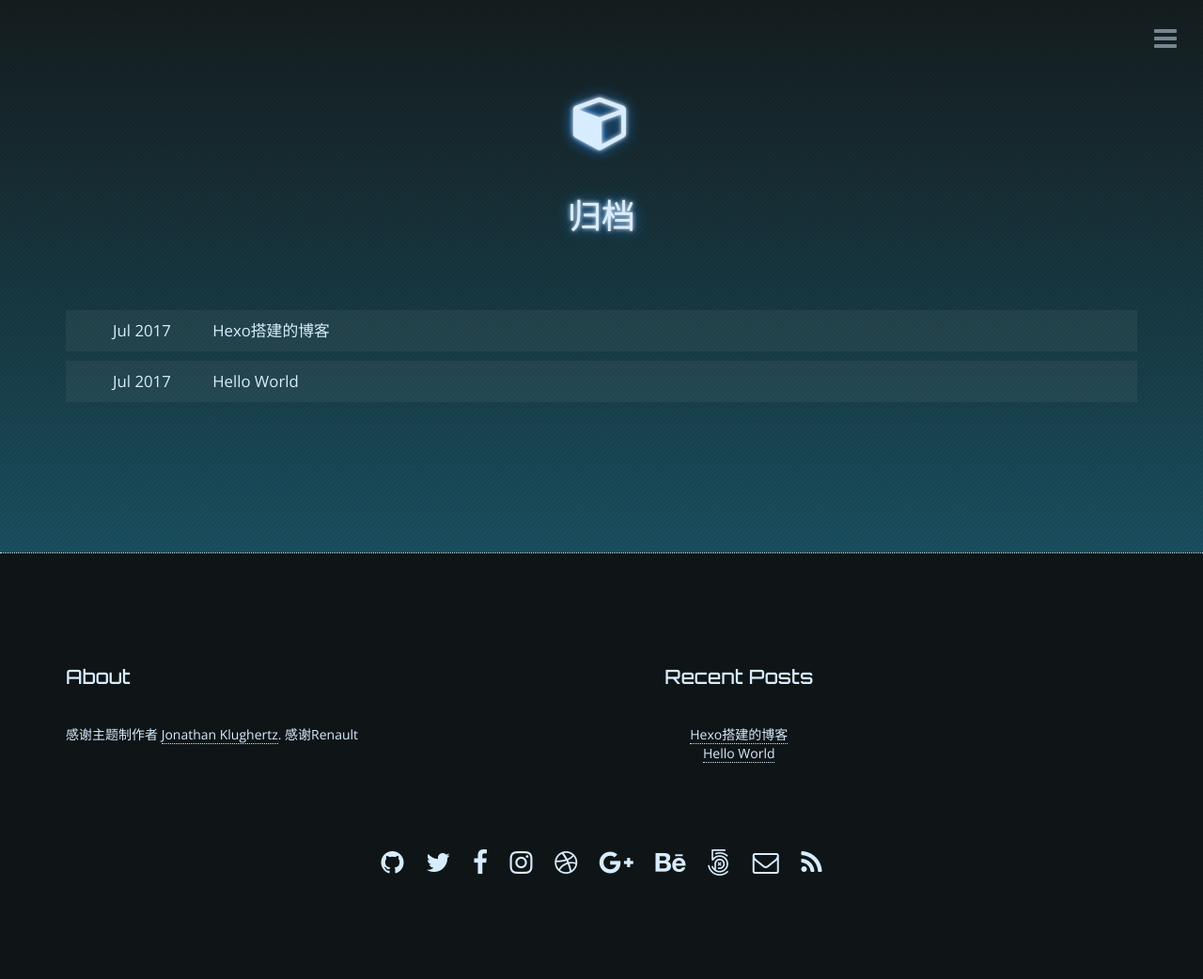
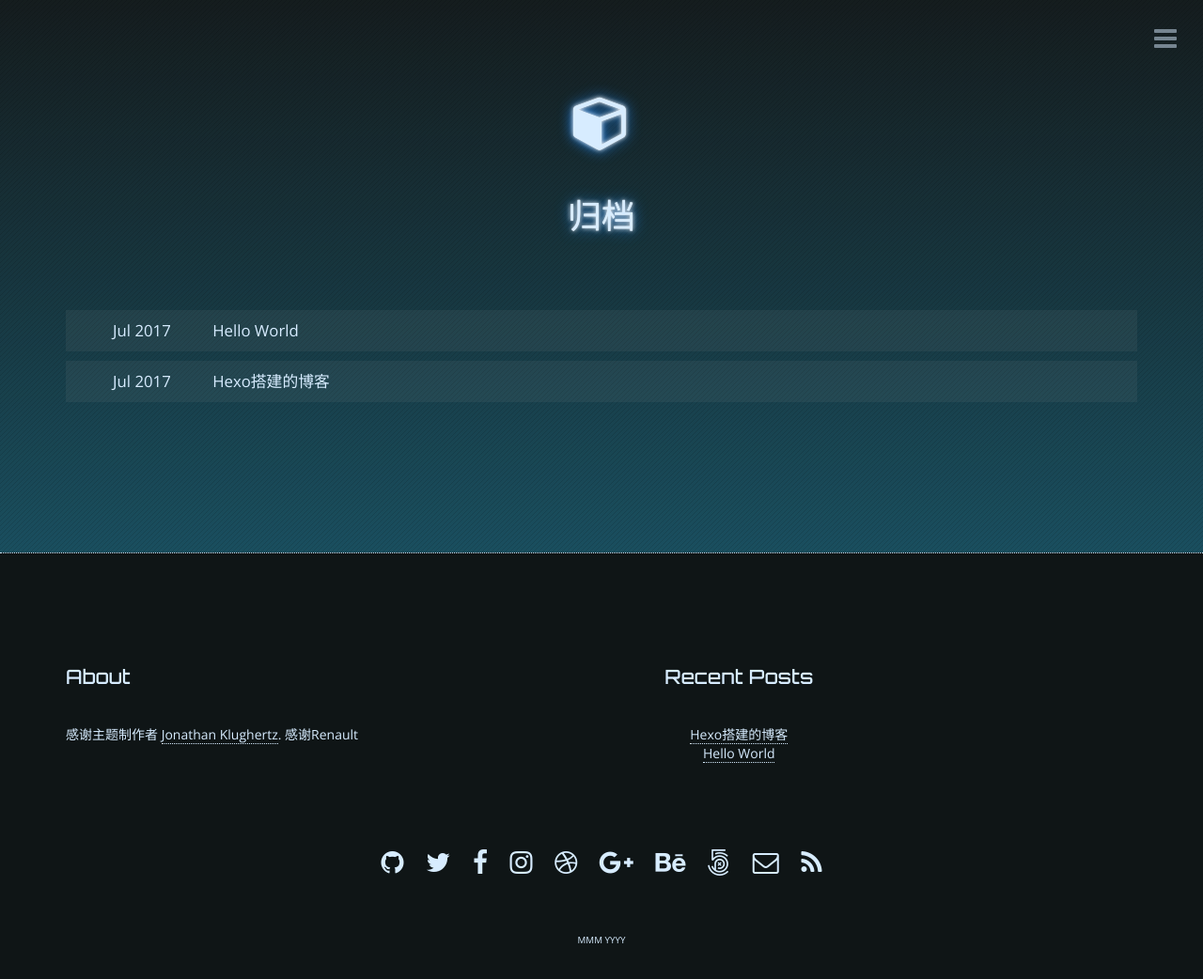
Before and after one commit to xyz1422/xyz1422.github.io, a plain HTML site: page archives/index.html in a window 1280 px wide. Shown: the whole page at 94% size. Drawn offline with nearby package versions, Linux system fonts and the light colour scheme.

Commit message:
Site updated: 2017-07-21 12:49:32

```diff
--- a/archives/index.html
+++ b/archives/index.html
@@ -145,20 +145,20 @@
         <section class="main archive-container">
 
                 <div class="archive-post">
+    <a href="/2017/07/20/hello-world/">
+        <span class="archive-date">
+            Jul 2017
+        </span>
+        Hello World
+    </a>
+</div>
+
+                <div class="archive-post">
     <a href="/2017/07/21/elk-music/">
         <span class="archive-date">
             Jul 2017
         </span>
         Hexo搭建的博客
-    </a>
-</div>
-
-                <div class="archive-post">
-    <a href="/2017/07/20/hello-world/">
-        <span class="archive-date">
-            Jul 2017
-        </span>
-        Hello World
     </a>
 </div>
 
@@ -299,7 +299,7 @@
         <div class="row">
             <div class="col-xs-12 col-sm-12 col-md-12 col-lg-12">
                 <div class="footer-copyright">
-
+                    MMM YYYY
                 </div>
             </div>
         </div>
```
Also changed, not shown: 2017/07/20/hello-world/index.html (+1 -1 lines), 2017/07/21/elk-music/index.html (+1 -1 lines), about/index.html (+1 -1 lines), archives/2017/07/index.html (+10 -10 lines), archives/2017/index.html (+10 -10 lines), categories/index.html (+1 -1 lines), contact/index.html (+1 -1 lines), index.html (+1 -1 lines), tags/index.html (+1 -1 lines), tags/历程/index.html (+1 -1 lines).
